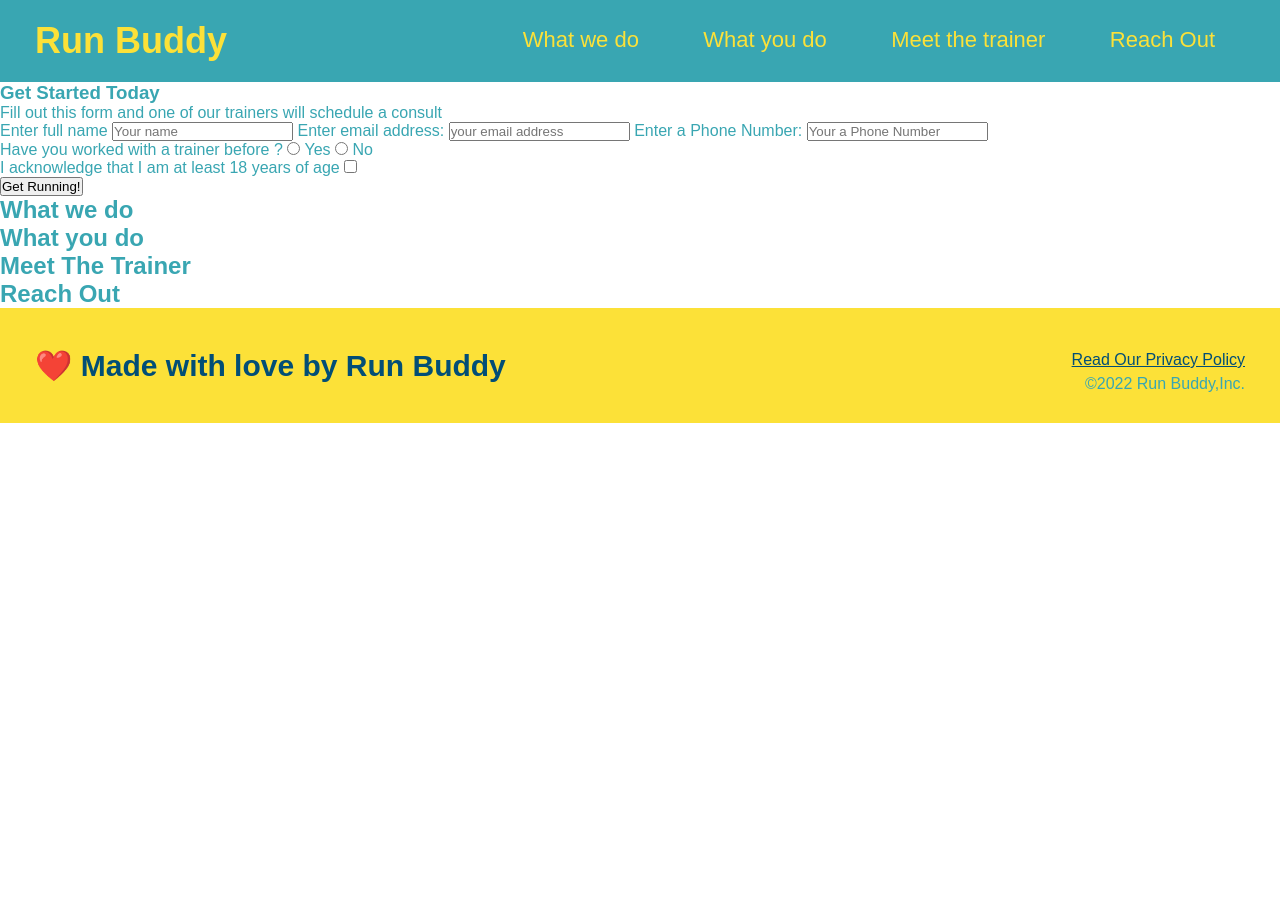
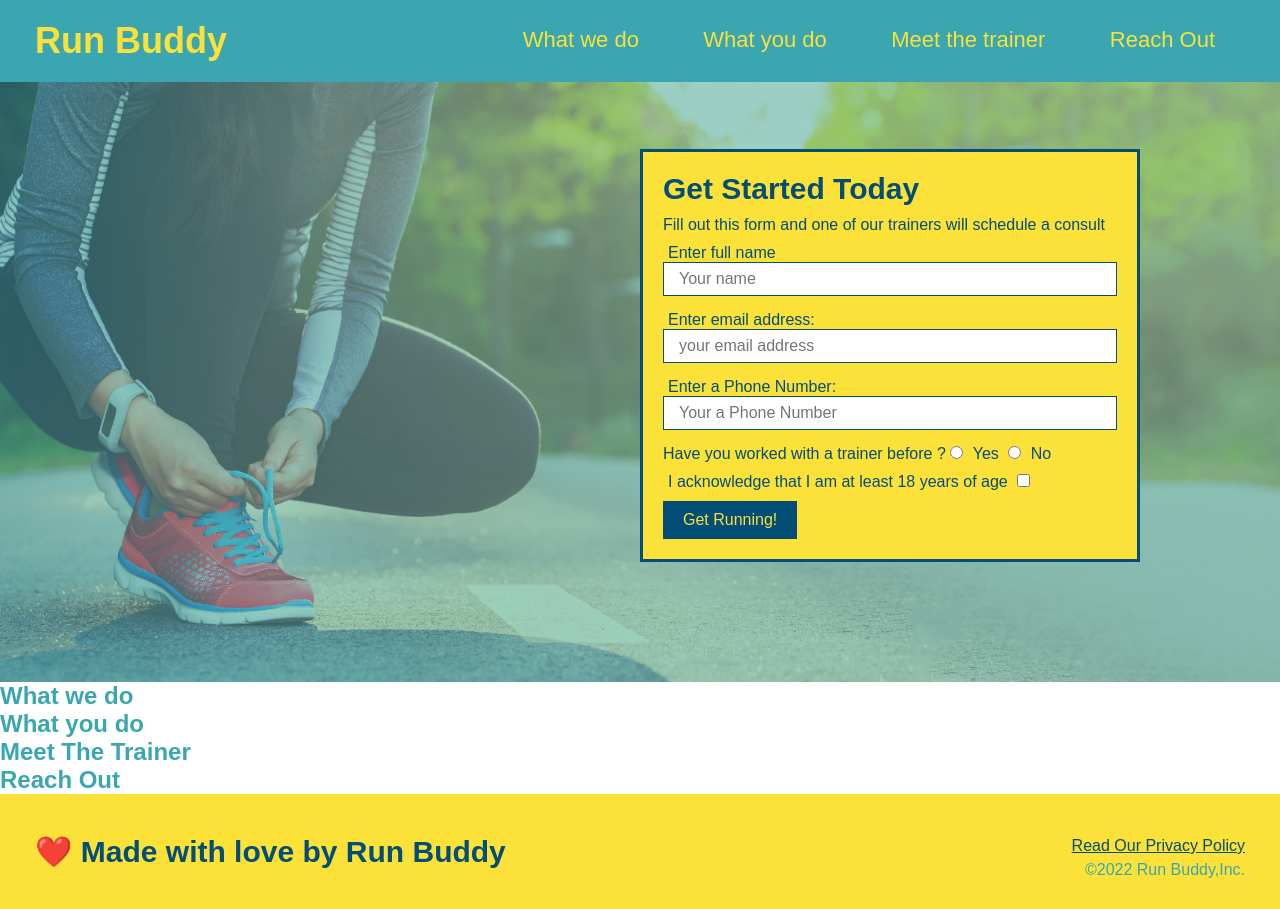
Before and after one commit to deb-boro/run-buddy, a plain HTML site: page index.html in a window 1280 px wide. Before the commit the page ends 800 px from the top, so only its background shows below. Drawn offline with Linux system fonts and the light colour scheme.

Commit message:
form updated

```diff
--- a/assets/css/style.css
+++ b/assets/css/style.css
@@ -63,3 +63,55 @@ footer div {
 footer a {
   color: #024e76;
 }
+
+.hero {
+  height: 600px;
+  background-image: url(../images/hero-bg.jpeg);
+  background-size: cover;
+  background-position: center;
+  position: relative;
+}
+
+.hero-form {
+  background-color: #fce138;
+  padding: 20px;
+  width: 500px;
+  color: #024e76;
+  border-color: #024e76;
+  border-style: solid;
+  border-width: 3px;
+  position: absolute;
+  bottom: 120px;
+  right: 140px;
+}
+
+h3 {
+  font-size: 30px;
+  margin: 0px;
+}
+
+.hero-form p {
+  margin: 10px 0px 10px 0px;
+}
+
+.form-input {
+  border: 1px solid #024e76;
+  display: block;
+  padding: 7px 15px;
+  font-size: 16px;
+  width: 100%;
+  margin-bottom: 15px;
+  color: #024e76;
+}
+.hero-form label {
+  margin: 0px 5px;
+}
+
+.hero-form button {
+  color: #fce138;
+  background-color: #024e76;
+  font-size: 16px;
+  border: none;
+  padding: 10px 20px;
+  border: none;
+}
--- a/index.html
+++ b/index.html
@@ -39,19 +39,19 @@
       </nav>
     </header>
     <!--picture/hero-->
-    <section>
-      <div>
+    <section class="hero">
+      <div class="hero-form">
         <h3>Get Started Today</h3>
         <p>Fill out this form and one of our trainers will schedule a consult</p>
         <!--add form -->
         <form>
           <label for="name">Enter full name</label>
-          <input type="text" placeholder="Your name" name="name" id="name"/>
+          <input type="text" placeholder="Your name" name="name" id="name" class="form-input"/>
           <label for="email">Enter email address:</label>
-          <input type="email" placeholder="your email address" name="email" id="email"/>
+          <input type="email" placeholder="your email address" name="email" id="email" class="form-input"/>
           <label for="Phone">Enter a Phone Number:</label>
           <input type="tel" placeholder="Your a Phone Number"
-          name="Phone" id="Phone"/>
+          name="Phone" id="Phone" class="form-input"/>
 
           <p>
             Have you worked with a trainer before ?
```
Also changed, not shown: assets/images/hero-bg.jpeg (added).
